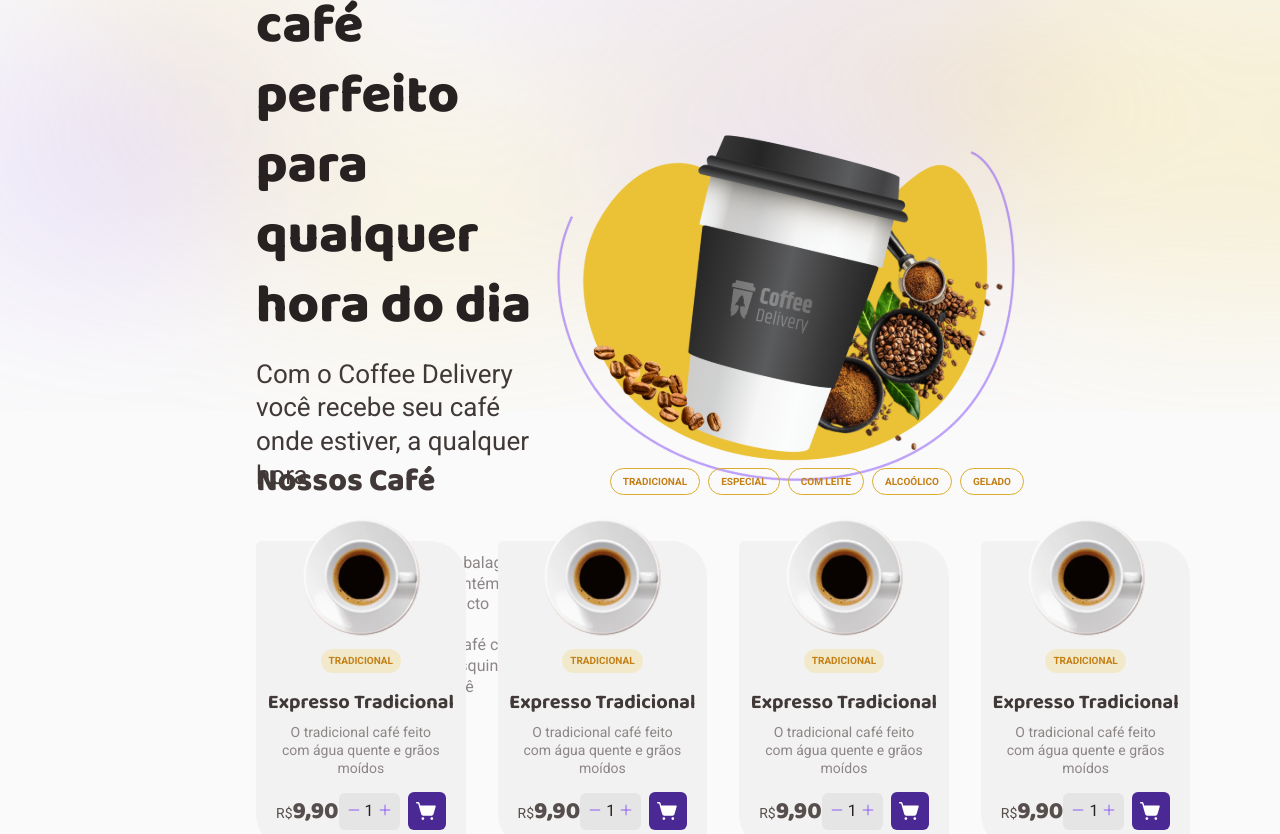
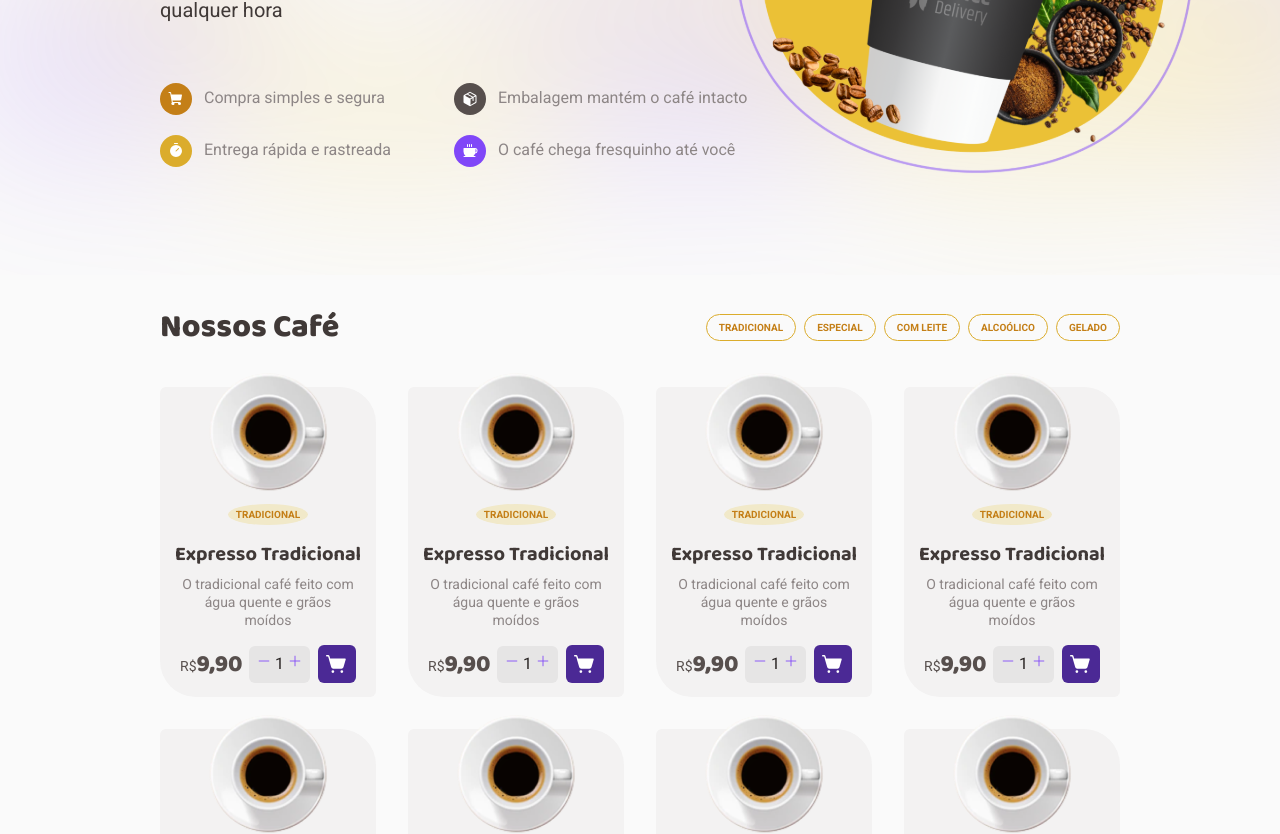
Before and after one commit to felipeWanderson/ignite-coffe-delivery, a React (Vite) app: page / in a window 1280 px wide. Shown: the part 380-1214 px from the top of the page. Built offline with nearby package versions, Linux system fonts and the light colour scheme.

Commit message:
fix: ajustes unidade de medida de px para rem

```diff
--- a/src/components/Header/styles.ts
+++ b/src/components/Header/styles.ts
@@ -84,8 +84,8 @@ export const GeoLocalizationButton = styled.button`
 `
 export const Notification = styled.div`
   position: absolute;
-  bottom: 32px;
-  left: 32px;
+  bottom: 2.4rem;
+  left: 2.4rem;
   width: 2rem;
   height: 2rem;
   border-radius: 50%;
@@ -98,7 +98,7 @@ export const Notification = styled.div`
   font-family: 'Roboto';
   font-style: normal;
   font-weight: 700;
-  font-size: 12px;
+  font-size: 1.2rem;
 
   color: ${(props) => props.theme.white};
 `
--- a/src/components/Intro/styles.ts
+++ b/src/components/Intro/styles.ts
@@ -9,32 +9,37 @@ export const IntroContainer = styled.div`
   background: url('/src/assets/images/background-intro.svg') no-repeat;
   background-size: cover;
 
-  display: grid;
-  grid-template-columns: 1fr 1fr;
+  display: flex;
+  align-items: center;
+  justify-content: space-between;
 `
 export const IntroContent = styled.div`
   display: flex;
   flex-direction: column;
-  gap: 60px;
+  gap: 6rem;
+
+  max-width: 58.8rem;
+  width: 100%;
 `
 export const IntroContentTitles = styled.div`
   h3 {
     font-style: normal;
     font-weight: 800;
-    font-size: 54px;
+    font-size: 4.6rem;
     line-height: 130%;
     color: ${(props) => props.theme['gray-900']};
     word-break: break-word;
-    margin-bottom: 16px;
+    margin-bottom: 1.6rem;
   }
 
   span {
     font-family: 'Roboto';
     font-style: normal;
     font-weight: 400;
-    font-size: 26px;
+    font-size: 2rem;
     line-height: 130%;
     word-break: break-word;
+    font-stretch: 100;
   }
 `
 export const IntroImage = styled.div`
@@ -43,31 +48,34 @@ export const IntroImage = styled.div`
   justify-content: center;
 
   img {
-    width: 476px;
-    height: 360px;
+    width: 47.6rem;
+    height: 36rem;
   }
 `
 
 export const IntroItemsContainer = styled.div`
+  max-width: 56.7rem;
   width: 100%;
 
   display: grid;
-  grid-template-columns: 1fr 1fr;
-  gap: 20px;
+  grid-template-columns: repeat(2, 29.4rem);
+
+  gap: 2rem 0;
 `
 export const IntroItem = styled.div`
+  min-width: 23.1rem;
+  max-width: 29.4rem;
   width: 100%;
-
   display: flex;
   align-items: center;
-  gap: 12px;
+  gap: 1.2rem;
 
   span {
-    flex-grow: 1;
+    flex: 1;
     font-family: 'Roboto';
     font-style: normal;
     font-weight: 400;
-    font-size: 16px;
+    font-size: 1.6rem;
     line-height: 130%;
     color: ${(props) => props.theme['gray-600']};
   }
@@ -85,8 +93,8 @@ interface IntroItemIconProps {
 }
 
 export const IntroItemIcon = styled.div<IntroItemIconProps>`
-  width: 32px;
-  height: 32px;
+  width: 3.2rem;
+  height: 3.2rem;
 
   display: flex;
   align-items: center;
--- a/src/components/Product/styles.ts
+++ b/src/components/Product/styles.ts
@@ -5,17 +5,19 @@ export const ProductContainer = styled.div`
   flex-direction: column;
   align-items: center;
 
-  max-width: 256px;
+  max-width: 25.6rem;
+  max-height: 31rem;
+
   width: 100%;
   height: 100%;
   background: ${(props) => props.theme['gray-100']};
-  border-radius: 6px 36px;
-  padding-bottom: 20px;
+  border-radius: 0.6rem 3.6rem;
+  padding-bottom: 2rem;
 
   img {
     margin-top: calc(0px - 1.5rem - 0px);
-    width: 120px;
-    height: 120px;
+    width: 12rem;
+    height: 12rem;
   }
 `
 export const TagsContainer = styled.div`
@@ -23,20 +25,20 @@ export const TagsContainer = styled.div`
   justify-content: center;
   align-items: center;
   padding: 0px;
-  gap: 4px;
+  gap: 0.4rem;
 `
 export const Tag = styled.div`
-  margin-top: 12px;
-  margin-bottom: 16px;
-  padding: 4px 8px;
+  margin-top: 1.2rem;
+  margin-bottom: 1.6rem;
+  padding: 0.4rem 0.8rem;
   background: ${(props) => props.theme['yellow-300']};
-  border-radius: 100px;
+  border-radius: 100%;
 
   span {
     font-family: 'Roboto';
     font-style: normal;
     font-weight: 700;
-    font-size: 10px;
+    font-size: 1rem;
     line-height: 130%;
     text-transform: uppercase;
     color: ${(props) => props.theme['yellow-700']};
@@ -51,41 +53,41 @@ export const ProductName = styled.strong`
   color: ${(props) => props.theme['gray-800']};
 `
 export const ProductDescription = styled.p`
-  padding: 0 20px;
-  margin-top: 8px;
+  padding: 0 2rem;
+  margin-top: 0.8rem;
   font-family: 'Roboto', sans-serif;
   font-style: normal;
   font-weight: 400;
-  font-size: 14px;
+  font-size: 1.4rem;
   line-height: 130%;
   text-align: center;
   color: ${(props) => props.theme['gray-600']};
 `
 
 export const Buy = styled.div`
-  margin-top: 15px;
+  margin-top: 1.6rem;
   width: 100%;
-  padding: 0 20px;
+  padding: 0 2rem;
   display: flex;
   align-items: center;
   justify-content: space-between;
 `
 export const ProductPrice = styled.div`
-  font-family: 'Roboto';
+  font-family: 'Roboto', sans-serif;
   font-style: normal;
   text-align: right;
   color: ${(props) => props.theme['gray-700']};
 
   span {
     font-weight: 400;
-    font-size: 14px;
+    font-size: 1.4rem;
     line-height: 130%;
   }
 
   strong {
     font-family: 'Baloo 2';
     font-weight: 800;
-    font-size: 24px;
+    font-size: 2.4rem;
     line-height: 130%;
   }
 `
@@ -93,15 +95,15 @@ export const BuyAction = styled.div`
   display: flex;
   align-items: center;
 
-  gap: 8px;
+  gap: 0.8rem;
 `
 export const Quantity = styled.div`
   display: flex;
   flex-direction: row;
   justify-content: center;
   align-items: center;
-  padding: 8px;
-  gap: 4px;
+  padding: 0.8rem;
+  gap: 0.4rem;
 
   background: ${(props) => props.theme['gray-400']};
   border-radius: 6px;
@@ -110,7 +112,7 @@ export const Quantity = styled.div`
     font-family: 'Roboto';
     font-style: normal;
     font-weight: 400;
-    font-size: 16px;
+    font-size: 1.6rem;
     line-height: 130%;
     text-align: center;
     color: ${(props) => props.theme['gray-900']};
@@ -142,11 +144,11 @@ export const AddToCartButton = styled.button`
   flex-direction: row;
   justify-content: center;
   align-items: center;
-  padding: 8px;
-  gap: 8px;
+  padding: 0.8rem;
+  gap: 0.8rem;
 
-  width: 38px;
-  height: 38px;
+  width: 3.8rem;
+  height: 3.8rem;
 
   background: ${(props) => props.theme['purple-700']};
   border-radius: 6px;
--- a/src/components/ProductListing/styles.ts
+++ b/src/components/ProductListing/styles.ts
@@ -12,31 +12,31 @@ export const ProductListingHeader = styled.header`
   h3 {
     font-style: normal;
     font-weight: 800;
-    font-size: 32px;
+    font-size: 3.2rem;
     line-height: 130%;
     color: ${(props) => props.theme['gray-800']};
   }
-  margin-bottom: 38px;
+  margin-bottom: 3.8rem;
 `
 
 export const FiltersContainer = styled.aside`
   display: flex;
   align-items: center;
-  gap: 8px;
+  gap: 0.8rem;
 `
 
 export const Filter = styled.button`
   background: transparent;
-  padding: 6px 12px;
-  gap: 8px;
+  padding: 0.6rem 1.2rem;
+  gap: 8rem;
 
-  border: 1px solid ${(props) => props.theme['yellow-500']};
-  border-radius: 100px;
+  border: 0.1rem solid ${(props) => props.theme['yellow-500']};
+  border-radius: 10rem;
 
   font-family: 'Roboto', sans-serif;
   font-style: normal;
   font-weight: 700;
-  font-size: 10px;
+  font-size: 1rem;
   line-height: 130%;
   text-transform: uppercase;
   color: ${(props) => props.theme['yellow-700']};
@@ -49,5 +49,5 @@ export const ProductContainer = styled.div`
   display: grid;
   grid-template-columns: repeat(4, 1fr);
 
-  gap: 32px;
+  gap: 3.2rem;
 `
--- a/src/layouts/DefaultLayout/styles.ts
+++ b/src/layouts/DefaultLayout/styles.ts
@@ -1,7 +1,6 @@
 import styled from 'styled-components'
 
 export const LayoutContainer = styled.div`
-  max-width: 128rem;
   height: calc(100vh - 10rem);
   margin: 0 auto;
   display: flex;
--- a/src/pages/Checkout/styles.ts
+++ b/src/pages/Checkout/styles.ts
@@ -6,11 +6,11 @@ export const CheckoutContainer = styled.main`
   display: flex;
   justify-content: space-between;
 
-  gap: 32px;
+  gap: 3.2rem;
 `
 
 export const InfoOrderContainer = styled.section`
-  max-width: 640px;
+  max-width: 64rem;
   width: 100%;
   height: 100%;
 `
@@ -19,8 +19,8 @@ export const AddressContainer = styled.div`
   display: flex;
   flex-direction: column;
   align-items: flex-start;
-  padding: 40px;
-  gap: 32px;
+  padding: 4rem;
+  gap: 3.2rem;
 
   background: ${(props) => props.theme['gray-100']};
   border-radius: 6px;
@@ -30,7 +30,7 @@ export const AddressHeader = styled.div`
   display: flex;
   align-items: flex-start;
 
-  gap: 8px;
+  gap: 0.8rem;
 `
 export const Icon = styled.div`
   svg {
@@ -49,7 +49,7 @@ export const Info = styled.div`
   display: flex;
   flex-direction: column;
   align-items: flex-start;
-  gap: 2px;
+  gap: 0.2rem;
 `
 
 export const InfoText = styled.span`
@@ -60,15 +60,15 @@ export const InfoText = styled.span`
   color: ${(props) => props.theme['gray-800']};
 `
 export const InfoTitle = styled(InfoText)`
-  font-size: 16px;
+  font-size: 1.6rem;
 `
 export const InfoSubTitle = styled(InfoText)`
-  font-size: 14px;
+  font-size: 1.4rem;
 `
 export const ResumeOrder = styled.section`
   border: 1px solid #000;
 
-  max-width: 448px;
+  max-width: 44.8rem;
   width: 100%;
   height: 100%;
 `
@@ -76,11 +76,11 @@ export const ResumeOrder = styled.section`
 export const Title = styled.h3`
   font-style: normal;
   font-weight: 700;
-  font-size: 18px;
+  font-size: 1.8rem;
   line-height: 130%;
 
   color: ${(props) => props.theme['gray-800']};
-  margin-bottom: 16px;
+  margin-bottom: 1.6rem;
 `
 
 export const FormAddress = styled.form``
--- a/src/styles/global.ts
+++ b/src/styles/global.ts
@@ -10,15 +10,19 @@ export const GlobalStyle = createGlobalStyle`
     outline: none;
     box-shadow: 0 0 0 2px ${(props) => props.theme['yellow-500']} ;
   }
+
+  html, body, #root {
+    font-size: 62.5%; /* 1rem = 10px */
+    font-family: 'Baloo 2', cursive;
+  }
   body {
     background: ${(props) => props.theme.background};
     color: ${(props) => props.theme['gray-800']};
     -webkit-font-smoothing: antialiased;
   }
-  body, input, textarea, button {
+  input, textarea, button {
     font-family: 'Baloo 2', cursive;
     font-weight: 800;
-    font-size: 62.5%;
   }
 
   button {
```
